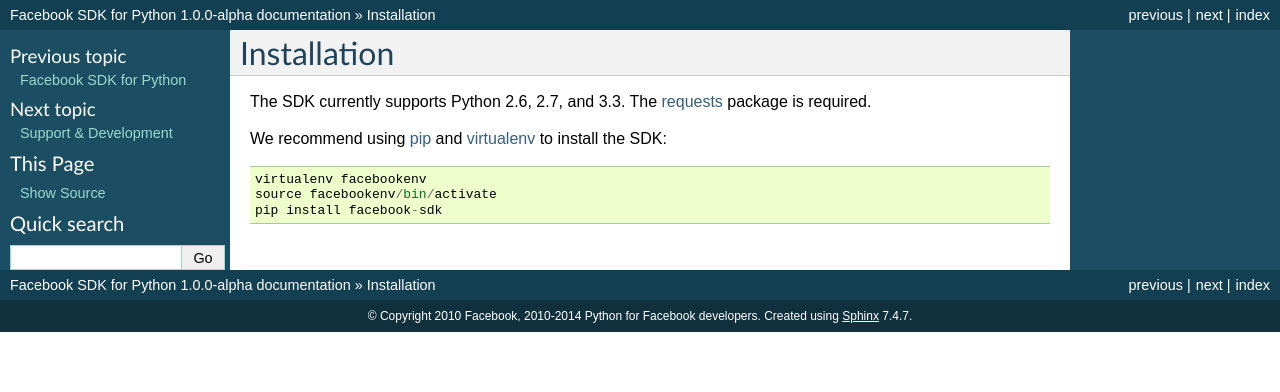
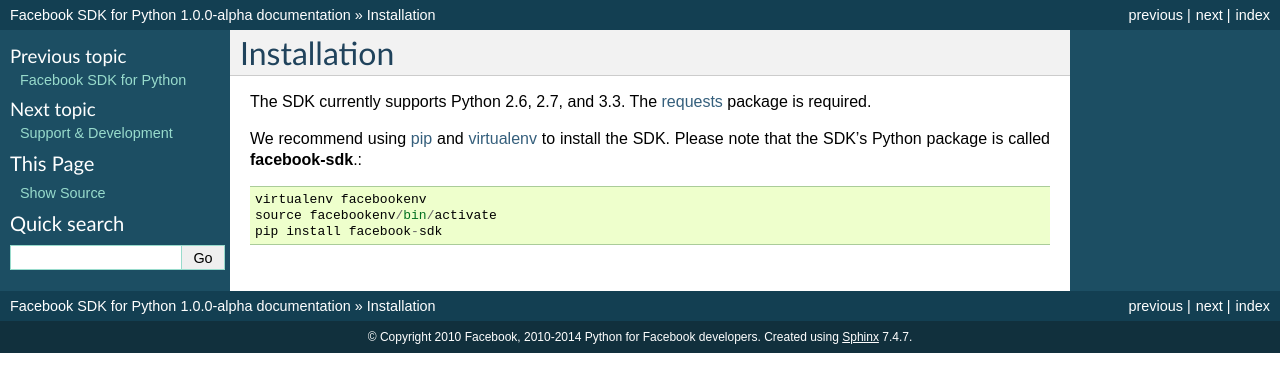
Before and after one commit to mobolic/facebook-sdk, a Sphinx documentation site: the page built from docs/install.rst, in a window 1280 px wide. Shown: the top 392 px of the page. Built offline with Sphinx 7.4.7, drawn with Linux system fonts in a browser that asks for light colours; the version number is read from the project's files by our own code.

Commit message:
Explicitly state package name in install docs.
This will hopefully decrease the number of people installing broken
packages ("facebook", "facebook-python-sdk", etc.) from PyPi.

```diff
--- a/docs/install.rst
+++ b/docs/install.rst
@@ -5,7 +5,8 @@
 The SDK currently supports Python 2.6, 2.7, and 3.3. The `requests`_ package is
 required.
 
-We recommend using `pip`_ and `virtualenv`_ to install the SDK: ::
+We recommend using `pip`_ and `virtualenv`_ to install the SDK. Please note
+that the SDK's Python package is called **facebook-sdk**.: ::
 
     virtualenv facebookenv
     source facebookenv/bin/activate
```
